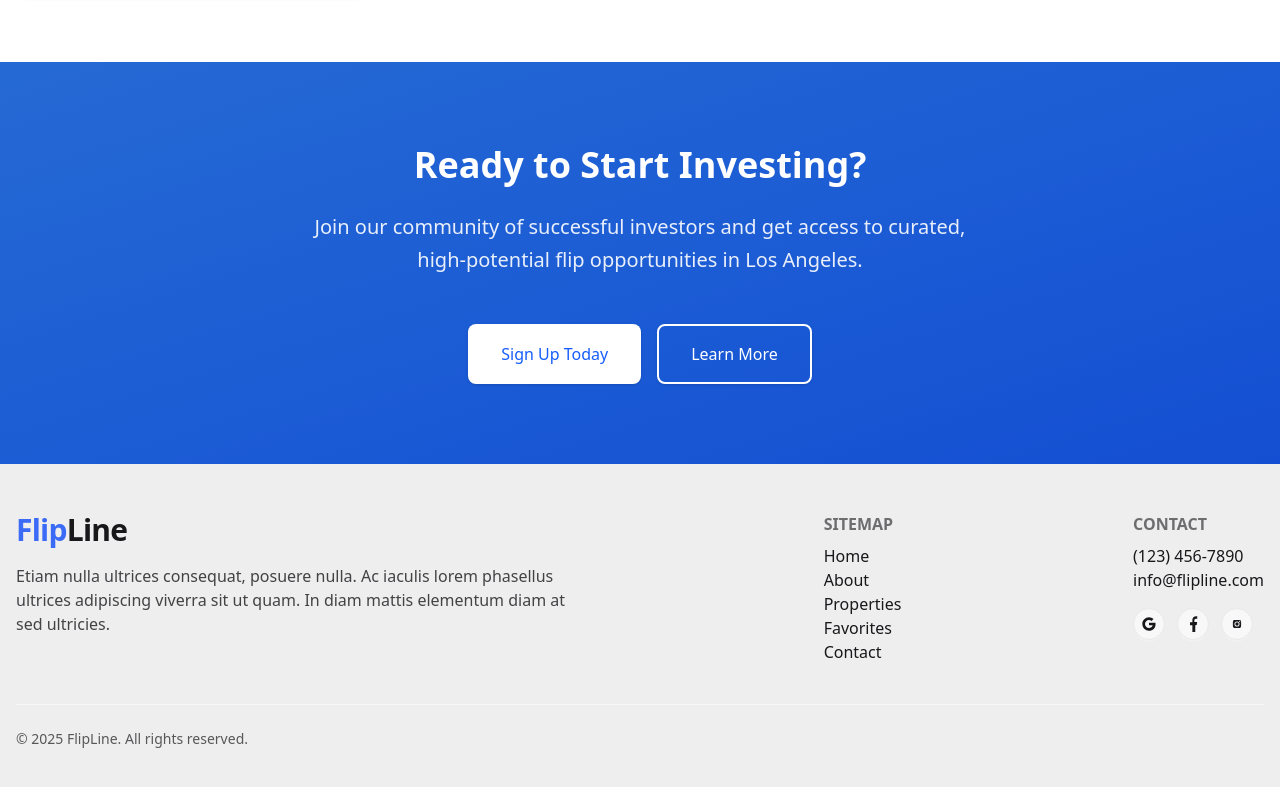
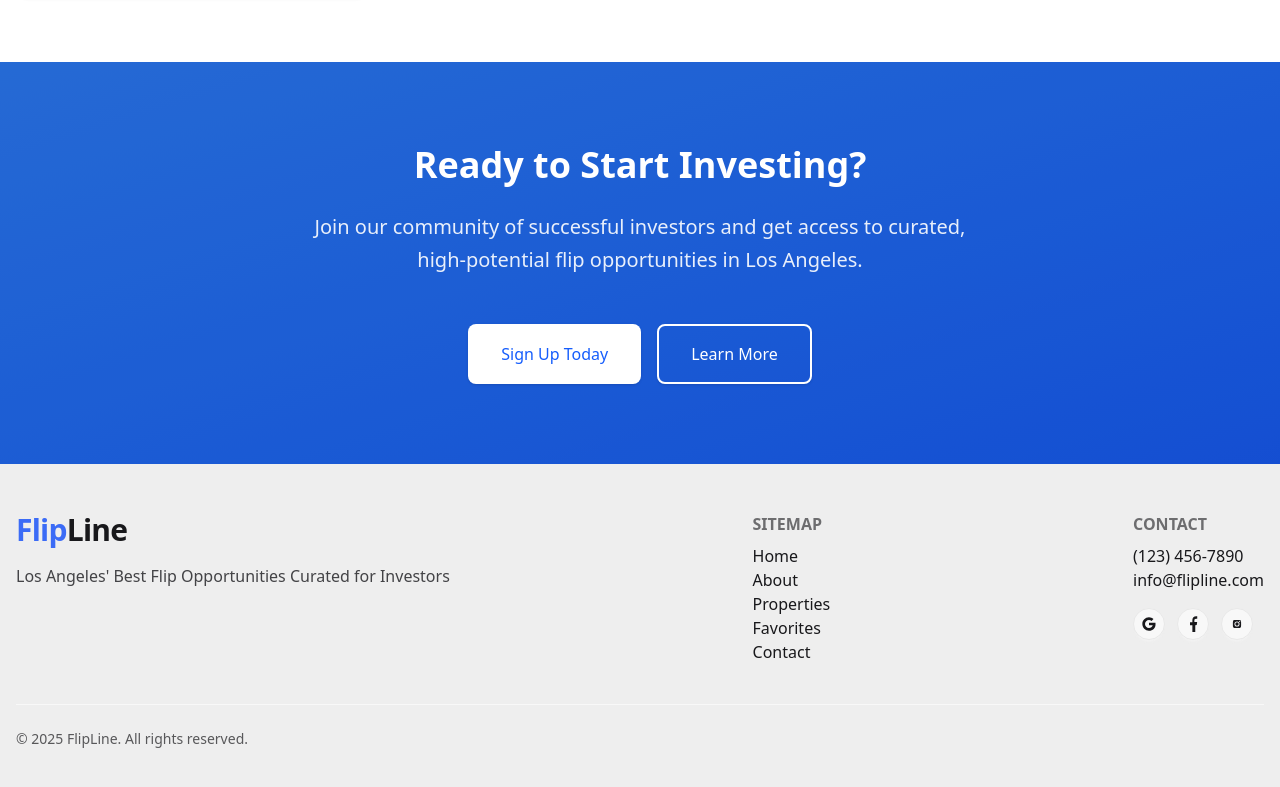
Before and after one commit to spockb/flipline-frontend, a React (Vite) app: page / in a window 1280 px wide. Shown: the part 2447-3234 px from the top of the page. Built offline with nearby package versions, Linux system fonts and the light colour scheme; no server answers.

Commit message:
remove placeholder text from footer

```diff
--- a/app/components/Footer.jsx
+++ b/app/components/Footer.jsx
@@ -15,9 +15,7 @@ const Footer = () => {
               </span>
             </Link>
             <p className="mt-4 text-base text-base-content/80">
-              Etiam nulla ultrices consequat, posuere nulla. Ac iaculis lorem
-              phasellus ultrices adipiscing viverra sit ut quam. In diam mattis
-              elementum diam at sed ultricies.
+              Los Angeles' Best Flip Opportunities Curated for Investors
             </p>
           </div>
 
```
